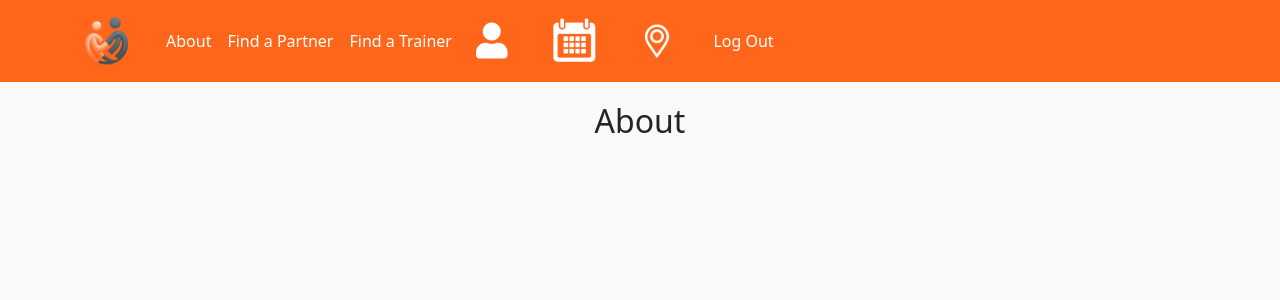
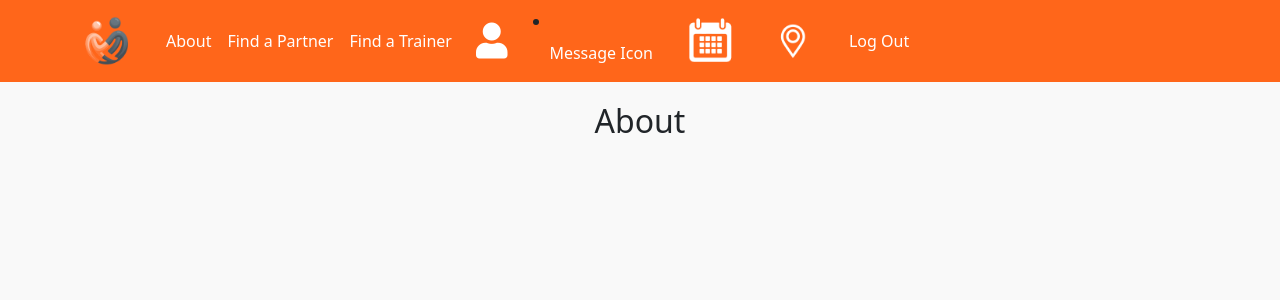
Before and after one commit to Mug-Costanza/Gymmy, a Django app: page /about in a window 1280 px wide. Shown: the top 300 px of the page. Run offline with Django 4.2, Linux system fonts and the light colour scheme; a user stored in the database is signed in; data comes from the database, SQL or seed files in the repository; some libraries are stand-ins or nearby versions.

Commit message:
Update navbar.html
added navbar link for message (no image yet)

```diff
--- a/gym/templates/navbar.html
+++ b/gym/templates/navbar.html
@@ -29,6 +29,9 @@
                 </div>
             </a>
             </div>
+            <li class="nav-item active">
+              <a class="nav-link" href="{% url 'chat_home' %}" style="color: #ffffff;">Message Icon</a>
+            </li>
             <li class="nav-item" style="list-style: none;">
               <a class="nav-link" href="{% url 'calendar' %}" style="color: #ffffff;"><img src="{% static 'calendar.png' %}" width="50" height="50"/></a>
             </li>
```
